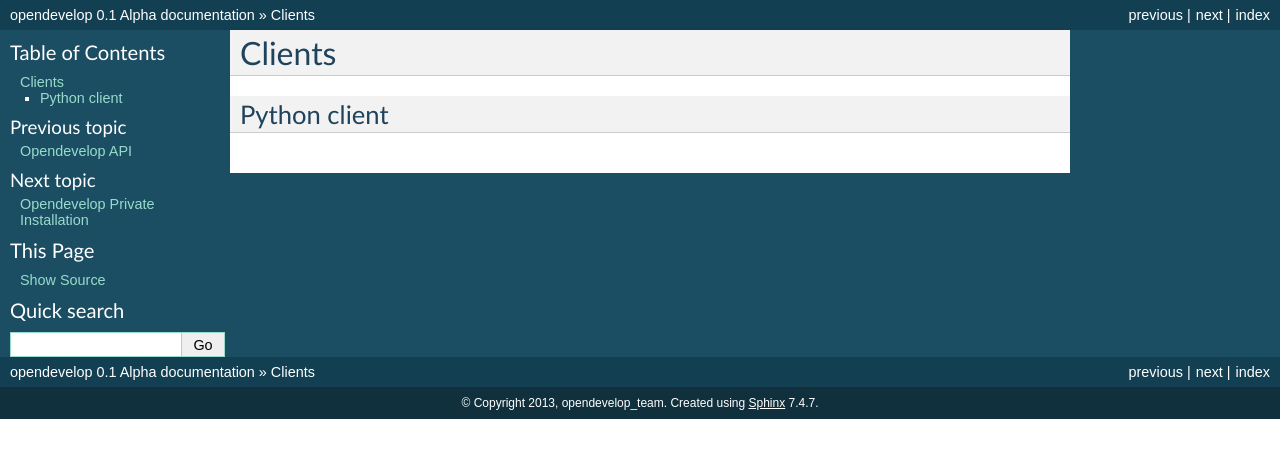
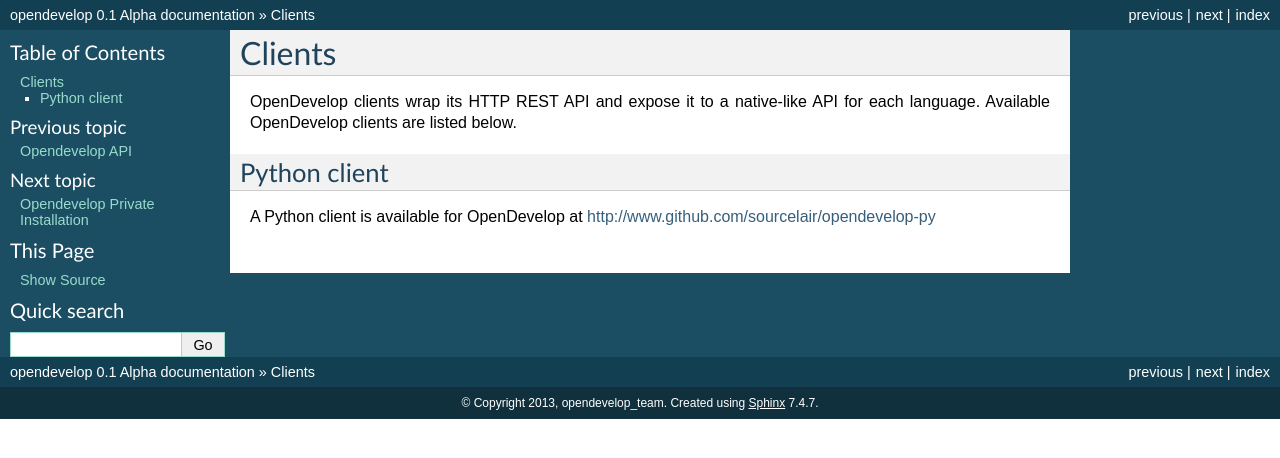
Before and after one commit to opendevelop/opendevelop, a Sphinx documentation site: the page built from docs/clients.rst, in a window 1280 px wide. Shown: the top 458 px of the page. Built offline with Sphinx 7.4.7, drawn with Linux system fonts in a browser that asks for light colours.

Commit message:
Authored Clients section

```diff
--- a/docs/clients.rst
+++ b/docs/clients.rst
@@ -1,6 +1,9 @@
 Clients
 ^^^^^^^
+OpenDevelop clients wrap its HTTP REST API and expose it to a native-like API for each language. Available OpenDevelop clients
+are listed below.
 
 
 Python client
 =============
+A Python client is available for OpenDevelop at http://www.github.com/sourcelair/opendevelop-py
```
